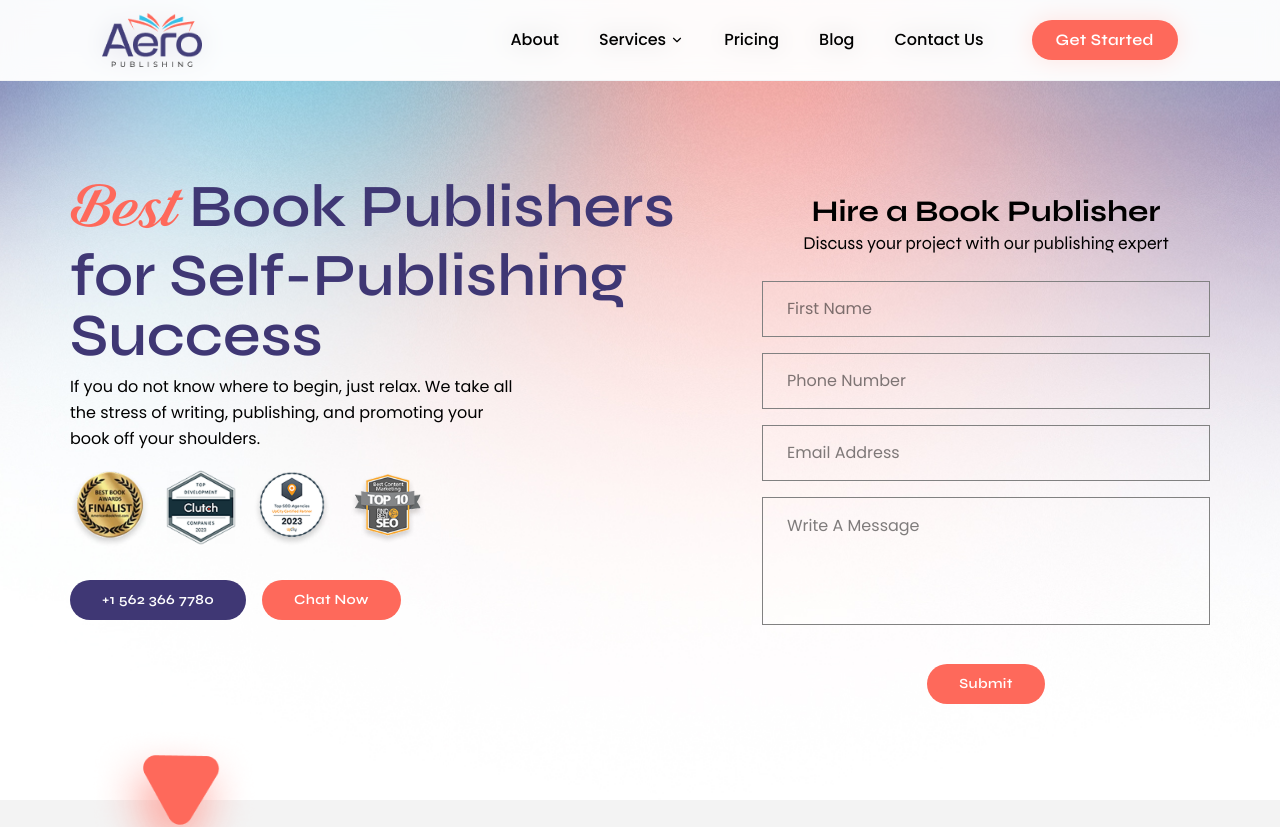
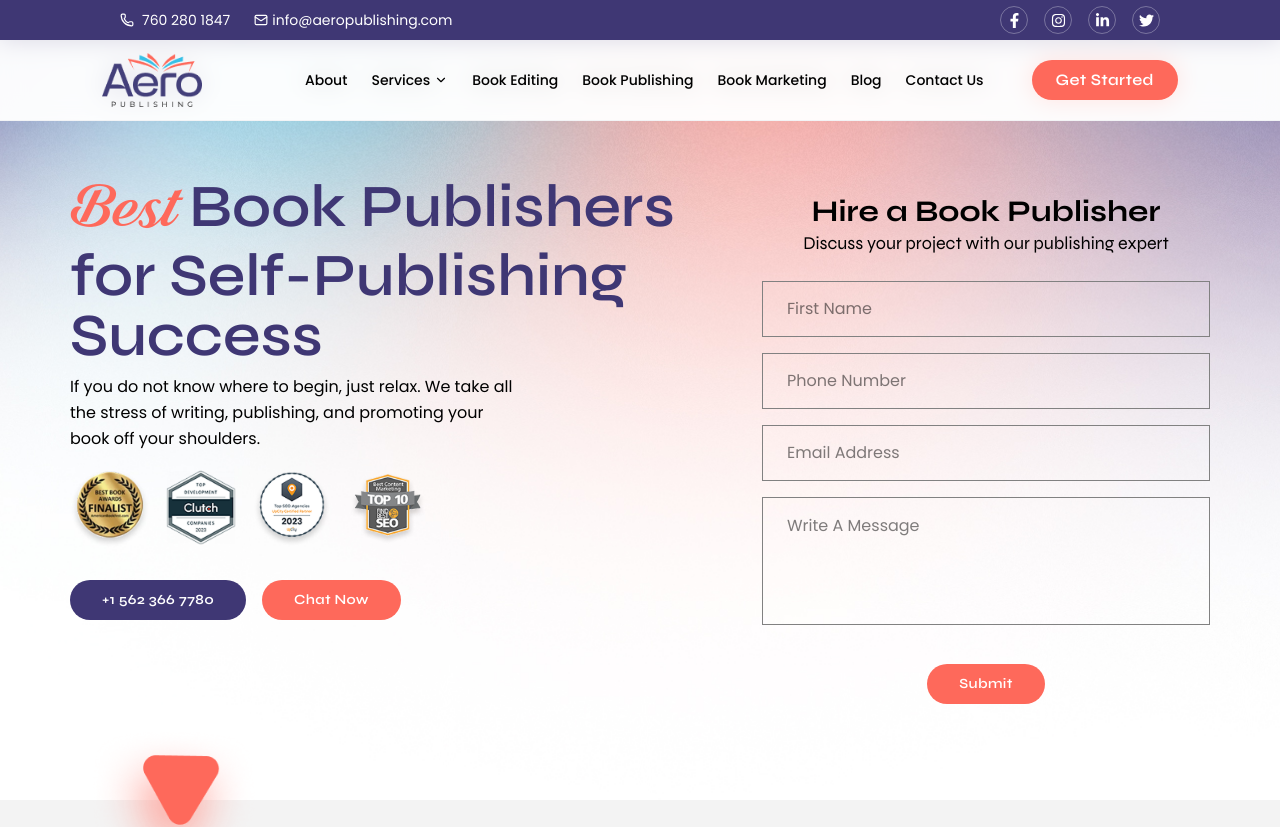
Before and after one commit to Invenzee/aeropublishing, a Next.js app: page / in a window 1280 px wide. Shown: the top 827 px of the page. Built offline with nearby package versions, Linux system fonts and the light colour scheme.

Commit message:
did some changes in header for testing

```diff
--- a/src/components/Header.tsx
+++ b/src/components/Header.tsx
@@ -5,8 +5,9 @@ import { motion, AnimatePresence } from "framer-motion";
 import Button from "./Button";
 import Image from "next/image";
 import { useState } from "react";
-import { Menu, X, ChevronDown, ChevronRight } from "lucide-react";
+import { Menu, X, ChevronDown, ChevronRight, Phone, Mail } from "lucide-react";
 import { useRouter } from "next/navigation";
+import { FaFacebookF, FaInstagram, FaLinkedinIn, FaTwitter } from "react-icons/fa";
 
 interface NavItem {
     name: string;
@@ -21,13 +22,13 @@ const navItems: NavItem[] = [
         href: "#",
         subItems: [
             { name: "Ghostwriting", href: "/ghostwriting" },
-            { name: "Book Editing", href: "/book-editing" },
-            { name: "Book Publishing", href: "/book-publishing" },
             { name: "Book Cover Design", href: "/book-cover-design" },
-            { name: "Book Marketing", href: "/book-marketing" },
         ]
     },
-    { name: "Pricing", href: "/pricing" },
+    { name: "Book Editing", href: "/book-editing" },
+    { name: "Book Publishing", href: "/book-publishing" },
+    { name: "Book Marketing", href: "/book-marketing" },
+    // { name: "Pricing", href: "/pricing" },
     { name: "Blog", href: "/blog" },
     { name: "Contact Us", href: "/contact-us" },
 ];
@@ -45,11 +46,35 @@ export default function Header() {
     return (
         <>
             <motion.header
-                initial={{ y: -100, opacity: 0 }}
-                animate={{ y: 0, opacity: 1 }}
-                transition={{ duration: 0.8, ease: "easeOut" }}
                 className="fixed top-0 left-0 right-0 z-50 bg-white/80 backdrop-blur-md border-b border-gray-100"
             >
+                <div className="w-full h-10 bg-brand-primary flex items-center justify-between px-30">
+                    <div className="flex items-center gap-6">
+                        <div className="flex items-center gap-2">
+                            <Phone size={14} className="text-white" />
+                            <span className="text-white text-sm font-poppins font-normal cursor-pointer">760 280 1847</span>
+                        </div>
+                        <div className="flex items-center gap-1">
+                            <Mail size={14} className="text-white" />
+                            <span className="text-white text-sm font-poppins font-normal cursor-pointer">info@aeropublishing.com</span>
+                        </div>
+                    </div>
+                    <div className="flex gap-4">
+                        <a href="#" className="w-7 h-7 rounded-full border border-white/30 flex items-center justify-center hover:bg-white hover:text-brand-primary transition-all duration-300 group">
+                            <FaFacebookF size={15} className="group-hover:scale-110 transition-transform text-white group-hover:text-brand-primary" />
+                        </a>
+                        <a href="#" className="w-7 h-7 rounded-full border border-white/30 flex items-center justify-center hover:bg-white hover:text-brand-primary transition-all duration-300 group">
+                            <FaInstagram size={15} className="group-hover:scale-110 transition-transform text-white group-hover:text-brand-primary" />
+                        </a>
+                        <a href="#" className="w-7 h-7 rounded-full border border-white/30 flex items-center justify-center hover:bg-white hover:text-brand-primary transition-all duration-300 group">
+                            <FaLinkedinIn size={15} className="group-hover:scale-110 transition-transform text-white group-hover:text-brand-primary" />
+                        </a>
+                        <a href="#" className="w-7 h-7 rounded-full border border-white/30 flex items-center justify-center hover:bg-white hover:text-brand-primary transition-all duration-300 group">
+                            <FaTwitter size={15} className="group-hover:scale-110 transition-transform text-white group-hover:text-brand-primary" />
+                        </a>
+                    </div>
+
+                </div>
                 <div className="max-w-[1140px] mx-auto px-6 sm:px-6 lg:px-8">
                     <div className="flex justify-between items-center h-20">
                         {/* Logo */}
@@ -59,7 +84,7 @@ export default function Header() {
 
                         {/* Desktop Navigation */}
                         <div className="flex items-center gap-12">
-                            <nav className="hidden md:flex space-x-10 items-center">
+                            <nav className="hidden md:flex space-x-6 items-center">
                                 {navItems.map((item, index) => (
                                     <div
                                         key={item.name}
@@ -70,7 +95,7 @@ export default function Header() {
                                         <div className="relative flex items-center gap-1 cursor-pointer">
                                             <Link
                                                 href={item.href}
-                                                className="text-base font-poppins font-medium text-brand-black transition-colors relative group-hover:text-brand-secondary flex items-center gap-1"
+                                                className="text-sm font-poppins font-medium text-brand-black transition-colors relative group-hover:text-brand-secondary flex items-center gap-1"
                                             >
                                                 {item.name}
                                                 {item.subItems && (
--- a/src/components/TestimonialsSection.tsx
+++ b/src/components/TestimonialsSection.tsx
@@ -12,8 +12,8 @@ const testimonials = [
         name: "The Alchemist",
         quote: "When a person really desires something, all the universe conspires to help that person to realize his dream",
         details: "This includes professional editing, cover design, formatting, and distribution strategies tailored to your genre.",
-        authorImage: "/testimonial.png", // Using placeholders, ensure these exist or use generic
-        mainImage: "/why-aero-book.png" // Reusing an existing image for the left side
+        authorImage: "/testimonial.png",
+        mainImage: "/why-aero-book.png"
     },
     {
         id: 2,
```
